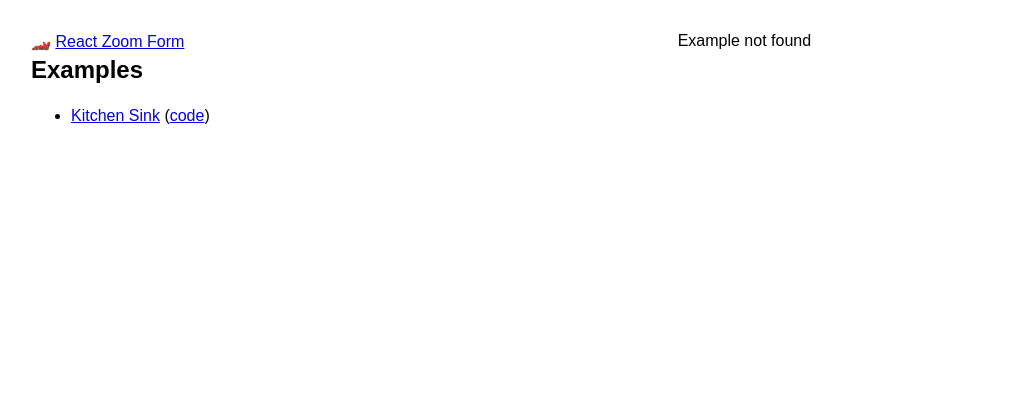
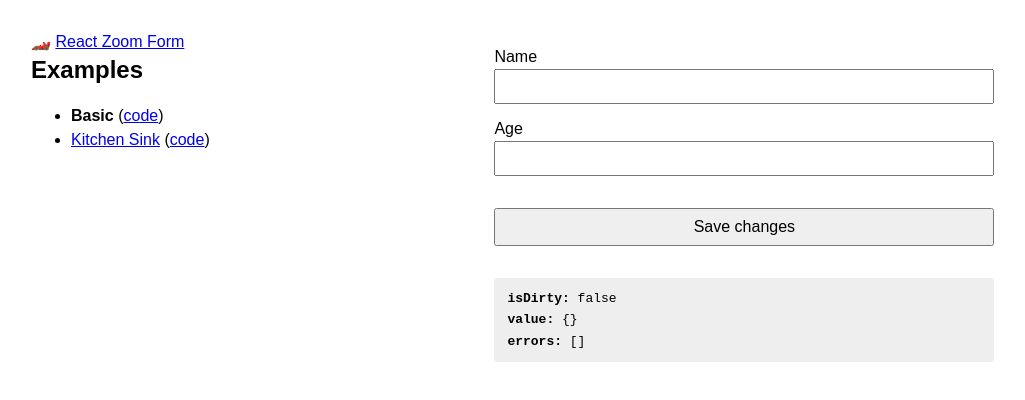
Before and after one commit to stevent-team/react-zoom-form, a React (Vite) app: page / in a window 1280 px wide. Before the commit this address had no page. Shown: the top 400 px of the page, without its empty margins (1-1026 px from the left). Built offline with nearby package versions, Linux system fonts and the light colour scheme.

Commit message:
Add basic example

```diff
--- a/examples/App.tsx
+++ b/examples/App.tsx
@@ -1,5 +1,8 @@
 import { Route, Switch, Link, useLocation } from 'wouter'
 import KitchenSink from './kitchen-sink'
+import Basic from './basic'
+
+const GITHUB = 'https://github.com/stevent-team/react-zoom-form'
 
 interface Example {
   name: string
@@ -8,6 +11,11 @@ interface Example {
 }
 
 const EXAMPLES: Example[] = [
+  {
+    name: 'Basic',
+    path: '/basic',
+    component: Basic,
+  },
   {
     name: 'Kitchen Sink',
     path: '/kitchen-sink',
@@ -20,15 +28,15 @@ const App = () => {
 
   return <>
     <nav>
-      {'🏎️ '}<a href="https://github.com/stevent-team/react-zoom-form" target="_blank" rel="nofollow noreferrer">React Zoom Form</a>
+      {'🏎️ '}<a href={GITHUB} target="_blank" rel="nofollow noreferrer">React Zoom Form</a>
       <h2>Examples</h2>
       <ul>
-        {EXAMPLES.map(example => {
-          const active = location.startsWith(example.path)
+        {EXAMPLES.map((example, i) => {
+          const active = location === (i === 0 ? '/' : example.path)
 
           return <li key={example.path} className={active ? 'active' : undefined}>
-            {active ? <span>{example.name}</span> : <Link to={example.path}>{example.name}</Link>}
-            {' '}(<a href={`https://github.com/stevent-team/react-zoom-form/blob/main/examples${example.path}/index.tsx`} target="_blank" rel="nofollow noreferrer">code</a>)
+            {active ? <span>{example.name}</span> : <Link to={i === 0 ? '/' : example.path}>{example.name}</Link>}
+            {' '}(<a href={`${GITHUB}/blob/main/examples${example.path}`} target="_blank" rel="nofollow noreferrer">code</a>)
           </li>
         })}
       </ul>
@@ -36,7 +44,7 @@ const App = () => {
 
     <main>
       <Switch>
-        {EXAMPLES.map(example => <Route key={example.path} path={example.path} component={example.component} />)}
+        {EXAMPLES.map((example, i) => <Route key={example.path} path={i === 0 ? '/' : example.path} component={example.component} />)}
 
         <Route>Example not found</Route>
       </Switch>
--- /dev/null
+++ b/examples/basic/index.tsx
@@ -0,0 +1,34 @@
+import { SubmitHandler, useForm, Errors } from '@stevent-team/react-zoom-form'
+import { z } from 'zod'
+import Output from '../Output'
+
+const schema = z.object({
+  name: z.string().min(1, 'Name is required'),
+  age: z.coerce.number().min(13),
+})
+
+const Basic = () => {
+  const { fields, handleSubmit, isDirty } = useForm({ schema })
+
+  const onSubmit: SubmitHandler<typeof schema> = values => {
+    console.log(values)
+  }
+
+  return <>
+    <form onSubmit={handleSubmit(onSubmit)}>
+      <label htmlFor={fields.name.name()}>Name</label>
+      <input {...fields.name.register()} id={fields.name.name()} type="text" />
+      <Errors field={fields.name} className="error" />
+
+      <label htmlFor={fields.age.name()}>Age</label>
+      <input {...fields.age.register()} id={fields.age.name()} type="number" />
+      <Errors field={fields.age} className="error" />
+
+      <button>Save changes</button>
+    </form>
+
+    <Output isDirty={isDirty} fields={fields} />
+  </>
+}
+
+export default Basic
--- a/examples/kitchen-sink/index.tsx
+++ b/examples/kitchen-sink/index.tsx
@@ -1,6 +1,6 @@
 import { SubmitHandler, useForm, ControlledField, controlled, getValue, Errors } from '@stevent-team/react-zoom-form'
 import { z } from 'zod'
-import Output from '../components/Output'
+import Output from '../Output'
 
 const schema = z.object({
   requiredString: z.string().trim().min(1, 'This field is required').default(''),
```
Also changed, not shown: examples/Output.tsx (renamed from examples/components/Output.tsx).
